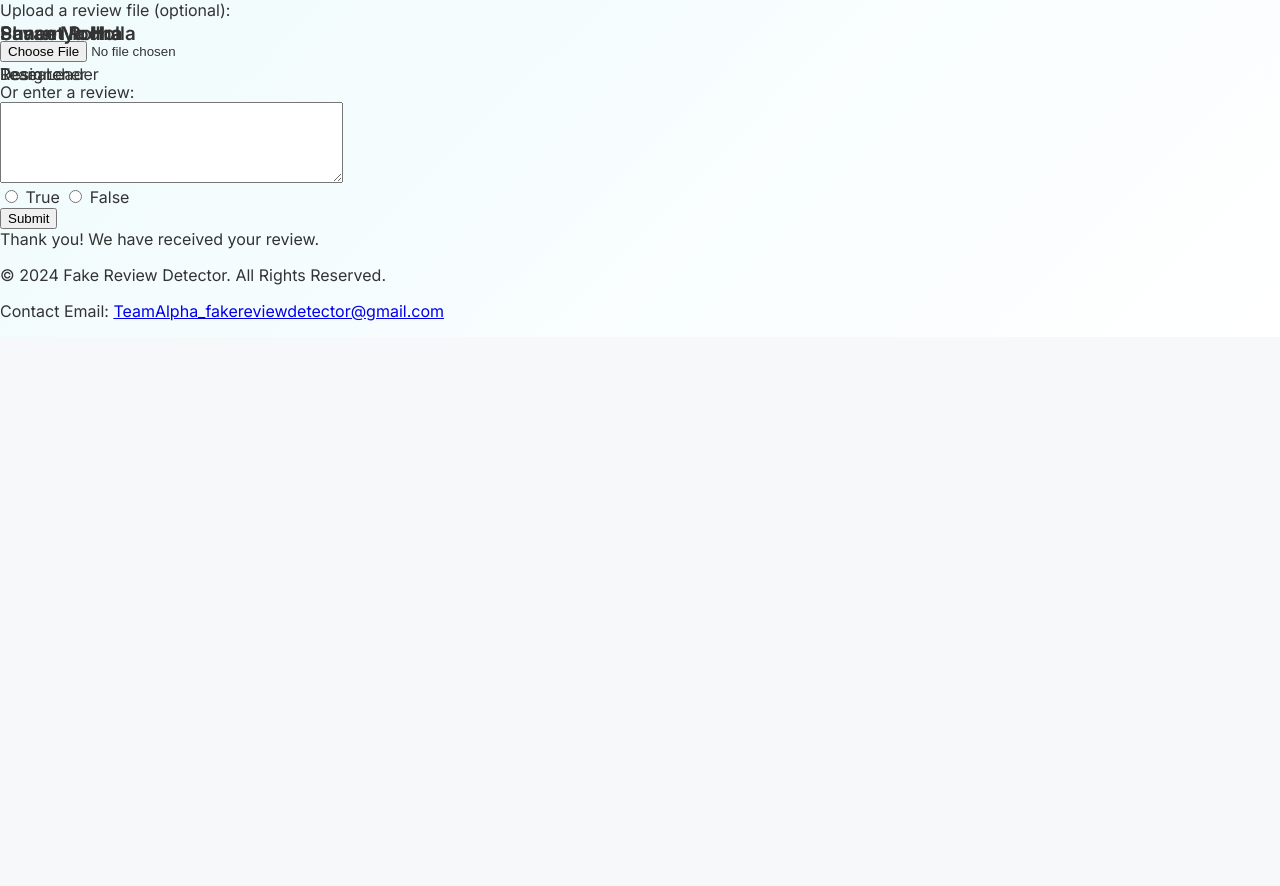
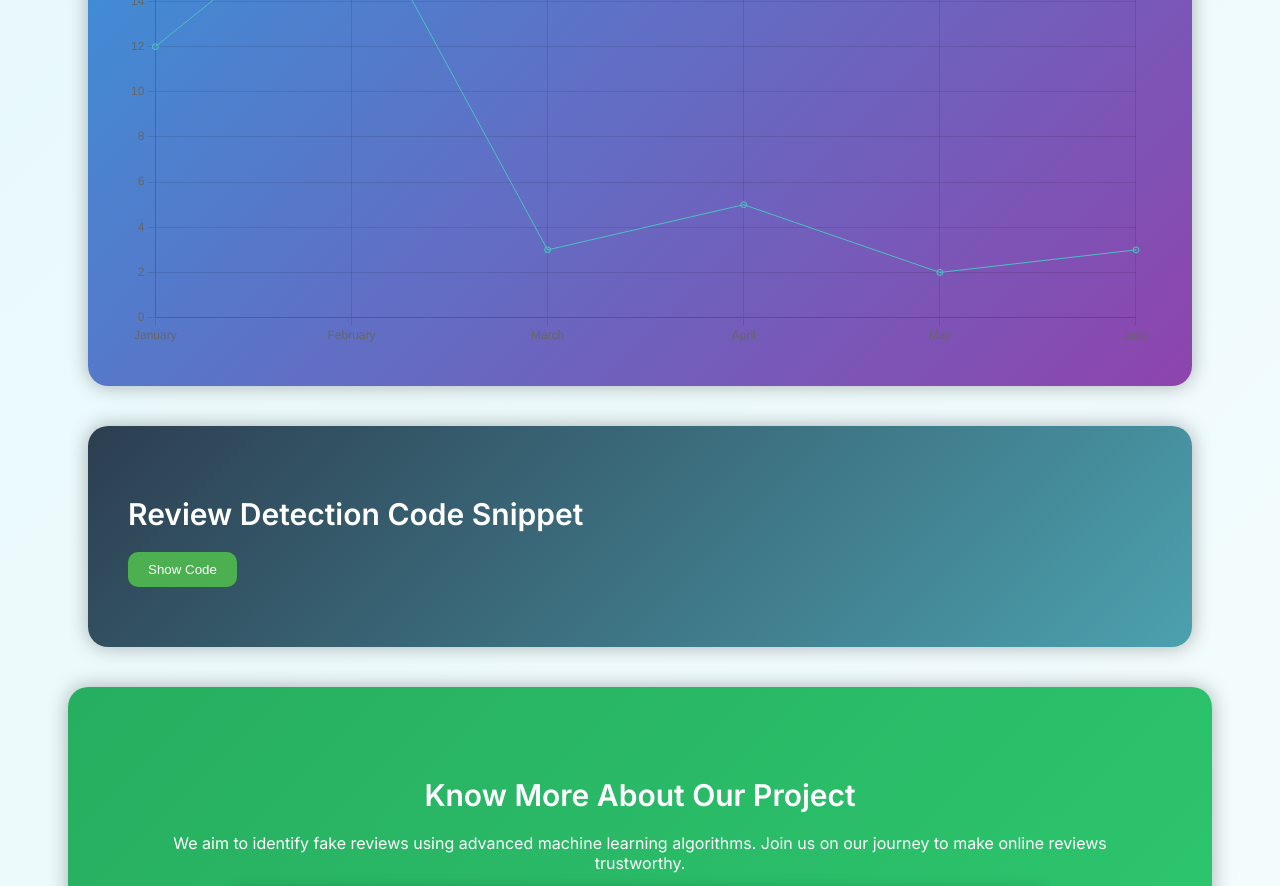
Before and after one commit to SuneetR/fake_review_detector, a Flask app: page / in a window 1280 px wide. Shown: the part 1719-2605 px from the top of the page. Before the commit the page ends 2040 px from the top, so only its background shows below. Run offline with Flask 3, Linux system fonts and the light colour scheme; parts of the project's set-up code (start-up, migrations or seed data) failed here and were passed over.

Commit message:
Update index.html

```diff
--- a/templates/index.html
+++ b/templates/index.html
@@ -157,156 +157,461 @@
             100% { width: 100%; opacity: 1; }
         }
 
-        /* Glitch Effect */
-        .glitch {
-            position: relative;
+        /* Fake Review Detector Section */
+        #fake-review-form {
+            background: linear-gradient(135deg, #8e44ad, #3498db);
             color: white;
-            font-size: 48px;
-            animation: glitch 1s infinite;
+            display: flex;
+            justify-content: space-around;
+            align-items: center;
+            padding: 50px;
+            margin: 40px auto;
+            width: 80%;
+            border-radius: 20px;
+            box-shadow: 0 0 20px rgba(0, 0, 0, 0.3);
         }
 
-        .glitch::before,
-        .glitch::after {
-            content: attr(data-text);
-            position: absolute;
-            left: 0;
-            color: white;
-            background: #000;
-            overflow: hidden;
+        #fake-review-form .form-container {
+            flex: 1;
+            padding: 20px;
         }
 
-        .glitch::before {
-            left: 2px;
-            text-shadow: -2px 0 red;
-            clip: rect(24px, 550px, 90px, 0);
-            animation: glitch-before 3s infinite linear alternate-reverse;
+        #fake-review-form .form-container h2 {
+            font-size: 36px;
+            margin-bottom: 20px;
         }
 
-        .glitch::after {
-            left: -2px;
-            text-shadow: -2px 0 blue;
-            clip: rect(85px, 550px, 140px, 0);
-            animation: glitch-after 2s infinite linear alternate-reverse;
+        #fake-review-form .form-container textarea {
+            width: 100%;
+            padding: 20px;
+            font-size: 18px;
+            border-radius: 10px;
+            border: none;
+            margin-bottom: 20px;
+            box-shadow: 0 0 10px rgba(0, 0, 0, 0.2);
         }
 
-        @keyframes glitch {
-            1%, 2% {
-                transform: translate(2px, 2px);
+        #fake-review-form .form-container input[type="submit"] {
+            background-color: #4CAF50;
+            color: white;
+            padding: 15px 30px;
+            font-size: 18px;
+            border-radius: 10px;
+            border: none;
+            cursor: pointer;
+            transition: background-color 0.3s;
         }
-            3%, 4% {
-                transform: translate(-2px, -2px);
+
+        #fake-review-form .form-container input[type="submit"]:hover {
+            background-color: #45a049;
         }
-            5%, 6% {
-                transform: translate(2px, 2px);
+
+        /* Display Prediction and Confidence */
+        .result-container {
+            flex: 1;
+            text-align: center;
+            background: #ffffff1a;
+            border-radius: 10px;
+            padding: 20px;
+            box-shadow: 0 0 10px rgba(0, 0, 0, 0.5);
         }
-            7%, 8% {
-                transform: translate(-2px, -2px);
+
+        .pie-chart {
+            width: 200px;
+            height: 200px;
+            background-image: conic-gradient(#4CAF50 0% {{confidence}}%, #f44336 {{confidence}}% 100%);
+            border-radius: 50%;
+            margin: 30px auto;
+            display: flex;
+            align-items: center;
+            justify-content: center;
+            font-size: 24px;
+            color: #fff;
+            font-weight: bold;
         }
-            9%, 10% {
-                transform: translate(0, 0);
+
+        .result-container h2 {
+            font-size: 36px;
+            margin-bottom: 10px;
+        }
+
+        .result-container h3 {
+            font-size: 28px;
+            margin-top: 0;
+        }
+
+        /* Introduction Video Section */
+        .intro-video-container {
+            background: linear-gradient(135deg, #27ae60, #2ecc71);
+            color: white;
+            padding: 60px;
+            margin: 40px auto;
+            text-align: center;
+            width: 80%;
+            border-radius: 20px;
+            box-shadow: 0 0 20px rgba(0, 0, 0, 0.3);
+        }
+
+        .intro-video-container h3 {
+            font-size: 30px;
+            margin-bottom: 20px;
+        }
+
+        .intro-video-container iframe {
+            width: 80%;
+            height: 400px;
+            border-radius: 20px;
+            box-shadow: 0 0 15px rgba(0, 0, 0, 0.2);
+        }
+
+        /* Team Section */
+        .team {
+            background: linear-gradient(135deg, #16a085, #1abc9c);
+            padding: 60px;
+            margin: 40px auto;
+            width: 80%;
+            border-radius: 20px;
+            box-shadow: 0 0 20px rgba(0, 0, 0, 0.3);
+            color: white;
+            display: flex;
+            justify-content: space-around;
+        }
+
+        .team-member {
+            background-color: rgba(255, 255, 255, 0.1);
+            padding: 20px;
+            margin: 20px;
+            border-radius: 10px;
+            width: 30%;
+            box-shadow: 0px 0px 15px rgba(0, 0, 0, 0.3);
+            transition: box-shadow 0.3s;
+            cursor: pointer;
+            overflow: hidden;
+            position: relative;
+            text-align: center;
+        }
+
+        .team-member:hover {
+            box-shadow: 0px 0px 30px rgba(255, 255, 255, 0.5);
+        }
+
+        .team-member img {
+            width: 100%;
+            border-radius: 10px;
+            margin-bottom: 15px;
+            transition: transform 0.3s;
+        }
+
+        .team-member:hover img {
+            transform: scale(1.05);
+        }
+
+        .team-member h3 {
+            margin: 0;
+            font-size: 24px;
+        }
+
+        /* Suggestions Section */
+        .suggestions {
+            background: linear-gradient(135deg, #f39c12, #f1c40f);
+            width: 60%;
+            padding: 40px;
+            margin: 40px auto;
+            border-radius: 15px;
+            box-shadow: 0px 0px 15px rgba(0, 0, 0, 0.3);
+            text-align: center;
+        }
+
+        .suggestions h2 {
+            font-size: 28px;
+            margin-bottom: 20px;
+        }
+
+        .suggestions textarea {
+            width: 80%;
+            padding: 20px;
+            font-size: 16px;
+            margin-bottom: 20px;
+            border-radius: 10px;
+            border: 1px solid #ccc;
+            resize: none;
+            text-align: center;
+        }
+
+        .suggestions input[type="submit"] {
+            background-color: #4CAF50;
+            color: white;
+            padding: 12px 30px;
+            border: none;
+            border-radius: 10px;
+            cursor: pointer;
+            font-size: 16px;
+            transition: background-color 0.3s;
+        }
+
+        .suggestions input[type="submit"]:hover {
+            background-color: #45a049;
+        }
+
+        .response-message {
+            display: none;
+            color: green;
+            margin-top: 20px;
+        }
+
+        /* Contribution Section */
+        .contribute {
+            background: linear-gradient(135deg, #2980b9, #3498db);
+            color: white;
+            width: 60%;
+            padding: 40px;
+            margin: 40px auto;
+            border-radius: 15px;
+            box-shadow: 0px 0px 15px rgba(0, 0, 0, 0.3);
+        }
+
+        .contribute h2 {
+            font-size: 28px;
+            margin-bottom: 20px;
+        }
+
+        .contribute form {
+            display: flex;
+            flex-direction: column;
+            align-items: center;
+        }
+
+        .contribute label {
+            margin: 10px 0;
+            font-size: 18px;
+        }
+
+        .contribute textarea {
+            width: 100%;
+            padding: 15px;
+            font-size: 16px;
+            margin-bottom: 20px;
+            border-radius: 10px;
+            border: 1px solid #ccc;
+            resize: none;
+        }
+
+        .contribute input[type="file"] {
+            margin: 20px 0;
+            font-size: 16px;
+        }
+
+        .contribute input[type="submit"] {
+            background-color: #4CAF50;
+            color: white;
+            padding: 12px 30px;
+            border: none;
+            border-radius: 10px;
+            cursor: pointer;
+            font-size: 16px;
+            transition: background-color 0.3s;
+        }
+
+        .contribute input[type="submit"]:hover {
+            background-color: #45a049;
+        }
+
+        .radio-container {
+            display: flex;
+            justify-content: center;
+            gap: 20px;
+            margin: 20px 0;
+        }
+
+        .response-message {
+            display: none;
+            color: green;
+            margin-top: 20px;
+        }
+
+        /* Footer */
+        footer {
+            background-color: #333;
+            color: white;
+            padding: 20px 0;
+            text-align: center;
+            margin-top: 40px;
+        }
+
+        footer a {
+            color: #ffd700;
+            text-decoration: none;
+            margin: 0 10px;
+            font-size: 14px;
+        }
+
+        footer a:hover {
+            color: #ff8c00;
+        }
+
+        /* Back to Top Button */
+        .back-to-top {
+            position: fixed;
+            bottom: 30px;
+            right: 30px;
+            background: #ff8c00;
+            color: white;
+            padding: 10px 15px;
+            border-radius: 50%;
+            cursor: pointer;
+            display: none;
+            z-index: 1000;
+            transition: background-color 0.3s;
+        }
+
+        .back-to-top:hover {
+            background: #ffd700;
+        }
+
+        /* Collapsible Code Snippet Section */
+        .code-snippet-container {
+            background: linear-gradient(135deg, #2c3e50, #4ca1af);
+            color: white;
+            padding: 40px;
+            margin: 40px auto;
+            text-align: left;
+            width: 80%;
+            border-radius: 20px;
+            box-shadow: 0 0 20px rgba(0, 0, 0, 0.3);
+        }
+
+        .code-snippet-container h3 {
+            font-size: 30px;
+            margin-bottom: 20px;
+        }
+
+        .code-snippet {
+            background-color: #1e272e;
+            border-radius: 10px;
+            padding: 20px;
+            overflow-x: auto;
+            font-family: 'Courier New', Courier, monospace;
+            font-size: 14px;
+            line-height: 1.5;
+            display: none;
+        }
+
+        .code-snippet-toggle {
+            background-color: #4CAF50;
+            color: white;
+            padding: 10px 20px;
+            border: none;
+            border-radius: 10px;
+            cursor: pointer;
+            transition: background-color 0.3s;
+            margin-bottom: 20px;
+        }
+
+        .code-snippet-toggle:hover {
+            background-color: #45a049;
+        }
+
+        .code-snippet-toggle.active + .code-snippet {
+            display: block;
+        }
+
+        /* Chart Section */
+        .chart-container {
+            width: 80%;
+            margin: 40px auto;
+            padding: 40px;
+            background: linear-gradient(135deg, #3498db, #8e44ad);
+            border-radius: 20px;
+            box-shadow: 0 0 20px rgba(0, 0, 0, 0.3);
+            color: white;
+        }
+
+        .chart-container canvas {
+            width: 100%;
+            height: 400px;
+        }
+    </style>
+    <script src="https://cdn.jsdelivr.net/npm/chart.js"></script>
+    <script>
+        // Dark Mode Toggle Functionality
+        function toggleDarkMode() {
+            document.body.classList.toggle('dark-mode');
+            document.body.classList.toggle('light-mode');
+        }
+
+        // Automatically Set Dark Mode Based on Time of Day
+        function setDarkModeBasedOnTime() {
+            const hour = new Date().getHours();
+            if (hour >= 18 || hour < 6) {
+                document.body.classList.add('dark-mode');
+            } else {
+                document.body.classList.add('light-mode');
             }
         }
 
-        @keyframes glitch-before {
-            0% {
-                clip: rect(44px, 9999px, 56px, 0);
-            }
-            50% {
-                clip: rect(88px, 9999px, 100px, 0);
-            }
-            100% {
-                clip: rect(22px, 9999px, 44px, 0);
+        // Initialize Chart.js for Data Visualization
+        function initializeChart() {
+            const ctx = document.getElementById('reviewChart').getContext('2d');
+            new Chart(ctx, {
+                type: 'line',
+                data: {
+                    labels: ['January', 'February', 'March', 'April', 'May', 'June'],
+                    datasets: [{
+                        label: 'Fake Reviews Detected',
+                        data: [12, 19, 3, 5, 2, 3],
+                        backgroundColor: 'rgba(75, 192, 192, 0.2)',
+                        borderColor: 'rgba(75, 192, 192, 1)',
+                        borderWidth: 1
+                    }]
+                },
+                options: {
+                    scales: {
+                        y: {
+                            beginAtZero: true
                         }
                     }
-
-        @keyframes glitch-after {
-            0% {
-                clip: rect(88px, 9999px, 100px, 0);
                 }
-            50% {
-                clip: rect(22px, 9999px, 44px, 0);
-            }
-            100% {
-                clip: rect(44px, 9999px, 56px, 0);
-            }
+            });
         }
 
-        /* Matrix Effect */
-        .matrix {
-            position: fixed;
-            top: 0;
-            left: 0;
-            width: 100%;
-            height: 100%;
-            background: black;
-            z-index: -1;
-            overflow: hidden;
-            pointer-events: none;
+        // Toggle Code Snippet Visibility
+        function toggleCodeSnippet() {
+            const toggleButton = document.querySelector('.code-snippet-toggle');
+            const codeSnippet = document.querySelector('.code-snippet');
+            toggleButton.classList.toggle('active');
+            codeSnippet.style.display = codeSnippet.style.display === 'block' ? 'none' : 'block';
         }
 
-        .matrix-canvas {
-            display: block;
-            width: 100%;
-            height: 100%;
+        // Back to Top Button Functionality
+        window.onscroll = function() {
+            var topButton = document.getElementById('backToTop');
+            if (document.body.scrollTop > 100 || document.documentElement.scrollTop > 100) {
+                topButton.style.display = "block";
+            } else {
+                topButton.style.display = "none";
+            }
+        };
+
+        function scrollToTop() {
+            window.scrollTo({ top: 0, behavior: 'smooth' });
         }
 
-        /* Interactive Particle Background */
-        #particles-js {
-            position: absolute;
-            width: 100%;
-            height: 100%;
-            background-color: #000000;
-            background-size: cover;
-            background-position: 50% 50%;
-            z-index: -2;
+        // Remove hero section on clicking "Get Started"
+        function removeHeroSection() {
+            document.querySelector('.hero').style.display = 'none';
+            document.getElementById('fake-review-form').scrollIntoView({ behavior: 'smooth' });
         }
 
-        /* Hover-Based 3D Card Effects */
-        .team-member {
-            perspective: 1000px;
+        // Initialize Everything After Page Load
+        window.onload = function() {
+            setDarkModeBasedOnTime();
+            initializeChart();
         }
-
-        .team-member:hover .card {
-            transform: rotateY(180deg);
-        }
-
-        .card {
-            width: 100%;
-            height: 100%;
-            transform-style: preserve-3d;
-            transition: transform 0.5s;
-        }
-
-        .card .front,
-        .card .back {
-            position: absolute;
-            width: 100%;
-            height: 100%;
-            backface-visibility: hidden;
-            border-radius: 10px;
-        }
-
-        .card .back {
-            transform: rotateY(180deg);
-            background-color: #1abc9c;
-            color: white;
-            display: flex;
-            align-items: center;
-            justify-content: center;
-        }
-    </style>
+    </script>
 </head>
-<body class="light-mode">
-    <!-- Matrix Rain Effect -->
-    <div class="matrix">
-        <canvas class="matrix-canvas"></canvas>
-    </div>
-
-    <!-- Interactive Particle Background -->
-    <div id="particles-js"></div>
-
+<body>
     <header>
-        <h1 class="glitch" data-text="Fake Review Detector">Fake Review Detector</h1>
+        <h1>Fake Review Detector</h1>
         <button class="dark-mode-toggle" onclick="toggleDarkMode()">Toggle Dark Mode</button>
     </header>
 
@@ -336,6 +641,37 @@
         </div>
     </div>
 
+    <!-- Chart Section -->
+    <div class="chart-container">
+        <h3>Fake Reviews Detected Over Time</h3>
+        <canvas id="reviewChart"></canvas>
+    </div>
+
+    <!-- Collapsible Code Snippet Section -->
+    <div class="code-snippet-container">
+        <h3>Review Detection Code Snippet</h3>
+        <button class="code-snippet-toggle" onclick="toggleCodeSnippet()">Show Code</button>
+        <div class="code-snippet">
+            <pre>
+def detect_fake_review(review_text):
+    """
+    This function analyzes the review text and returns a prediction
+    and a confidence score indicating whether the review is fake.
+    """
+    # Preprocess the review text
+    processed_text = preprocess(review_text)
+
+    # Predict using the trained model
+    prediction = model.predict(processed_text)
+
+    # Calculate confidence
+    confidence = model.predict_proba(processed_text)
+
+    return prediction, confidence
+            </pre>
+        </div>
+    </div>
+
     <!-- Combined Introduction and Video Section -->
     <div class="intro-video-container">
         <h3>Know More About Our Project</h3>
@@ -347,40 +683,19 @@
     <div class="team" id="team">
         <h2>Meet Our Team</h2>
         <div class="team-member">
-            <div class="card">
-                <div class="front">
             <img src="https://randomuser.me/api/portraits/men/1.jpg" alt="Team Member 1">
             <h3>Suneet Rohra</h3>
             <p>Team Leader</p>
         </div>
-                <div class="back">
-                    <p>More info about Suneet Rohra</p>
-                </div>
-            </div>
-        </div>
         <div class="team-member">
-            <div class="card">
-                <div class="front">
             <img src="https://randomuser.me/api/portraits/men/2.jpg" alt="Team Member 2">
             <h3>Pavan Modha</h3>
             <p>Designer</p>
         </div>
-                <div class="back">
-                    <p>More info about Pavan Modha</p>
-                </div>
-            </div>
-        </div>
         <div class="team-member">
-            <div class="card">
-                <div class="front">
             <img src="https://randomuser.me/api/portraits/women/3.jpg" alt="Team Member 3">
             <h3>Sharanya Holla</h3>
             <p>Researcher</p>
-                </div>
-                <div class="back">
-                    <p>More info about Sharanya Holla</p>
-                </div>
-            </div>
         </div>
     </div>
 
@@ -420,154 +735,5 @@
         <p>&copy; 2024 Fake Review Detector. All Rights Reserved.</p>
         <p>Contact Email: <a href="mailto:TeamAlpha_fakereviewdetector@gmail.com">TeamAlpha_fakereviewdetector@gmail.com</a></p>
     </footer>
-
-    <script>
-        // Dark Mode Toggle Functionality
-        function toggleDarkMode() {
-            document.body.classList.toggle('dark-mode');
-            document.body.classList.toggle('light-mode');
-        }
-
-        // Back to Top Button Functionality
-        window.onscroll = function() {
-            var topButton = document.getElementById('backToTop');
-            if (document.body.scrollTop > 100 || document.documentElement.scrollTop > 100) {
-                topButton.style.display = "block";
-            } else {
-                topButton.style.display = "none";
-            }
-        };
-
-        function scrollToTop() {
-            window.scrollTo({ top: 0, behavior: 'smooth' });
-        }
-
-        // Remove hero section on clicking "Get Started"
-        function removeHeroSection() {
-            document.querySelector('.hero').style.display = 'none';
-            document.getElementById('fake-review-form').scrollIntoView({ behavior: 'smooth' });
-        }
-
-        // Matrix Rain Effect
-        document.addEventListener("DOMContentLoaded", function() {
-            const canvas = document.querySelector(".matrix-canvas");
-            const ctx = canvas.getContext("2d");
-            canvas.width = window.innerWidth;
-            canvas.height = window.innerHeight;
-
-            const characters = "ABCDEFGHIJKLMNOPQRSTUVWXYZ0123456789";
-            const fontSize = 16;
-            const columns = canvas.width / fontSize;
-            const drops = Array.from({ length: columns }, () => 1);
-
-            function draw() {
-                ctx.fillStyle = "rgba(0, 0, 0, 0.05)";
-                ctx.fillRect(0, 0, canvas.width, canvas.height);
-
-                ctx.fillStyle = "#0f0";
-                ctx.font = `${fontSize}px monospace`;
-
-                drops.forEach((y, index) => {
-                    const text = characters.charAt(Math.floor(Math.random() * characters.length));
-                    ctx.fillText(text, index * fontSize, y * fontSize);
-
-                    if (y * fontSize > canvas.height && Math.random() > 0.975) {
-                        drops[index] = 0;
-                    }
-                    drops[index]++;
-                });
-            }
-
-            setInterval(draw, 30);
-        });
-
-        // Interactive Particle Background
-        particlesJS("particles-js", {
-            "particles": {
-                "number": {
-                    "value": 80,
-                    "density": {
-                        "enable": true,
-                        "value_area": 800
-                    }
-                },
-                "color": {
-                    "value": "#ffffff"
-                },
-                "shape": {
-                    "type": "circle",
-                    "stroke": {
-                        "width": 0,
-                        "color": "#000000"
-                    }
-                },
-                "opacity": {
-                    "value": 0.5,
-                    "random": false
-                },
-                "size": {
-                    "value": 3,
-                    "random": true
-                },
-                "line_linked": {
-                    "enable": true,
-                    "distance": 150,
-                    "color": "#ffffff",
-                    "opacity": 0.4,
-                    "width": 1
-                },
-                "move": {
-                    "enable": true,
-                    "speed": 6,
-                    "direction": "none",
-                    "random": false,
-                    "straight": false,
-                    "out_mode": "out",
-                    "bounce": false
-                }
-            },
-            "interactivity": {
-                "detect_on": "canvas",
-                "events": {
-                    "onhover": {
-                        "enable": true,
-                        "mode": "repulse"
-                    },
-                    "onclick": {
-                        "enable": true,
-                        "mode": "push"
-                    },
-                    "resize": true
-                },
-                "modes": {
-                    "grab": {
-                        "distance": 400,
-                        "line_linked": {
-                            "opacity": 1
-                        }
-                    },
-                    "bubble": {
-                        "distance": 400,
-                        "size": 40,
-                        "duration": 2,
-                        "opacity": 8,
-                        "speed": 3
-                    },
-                    "repulse": {
-                        "distance": 200,
-                        "duration": 0.4
-                    },
-                    "push": {
-                        "particles_nb": 4
-                    },
-                    "remove": {
-                        "particles_nb": 2
-                    }
-                }
-            },
-            "retina_detect": true
-        });
-    </script>
-    <script src="https://cdn.jsdelivr.net/particles.js/2.0.0/particles.min.js"></script>
 </body>
 </html>
```
Lines whose indentation alone changed are shown as unchanged.
